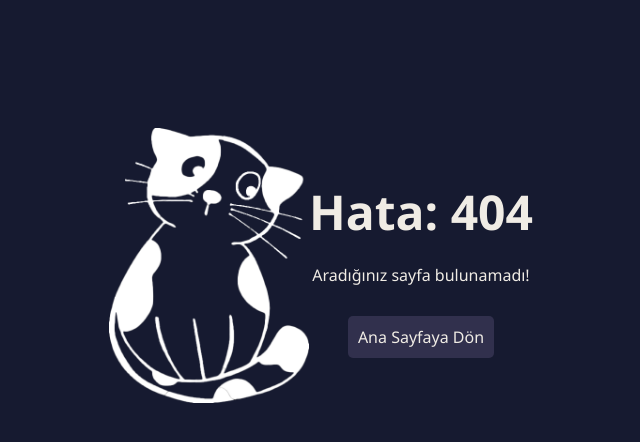
After one commit to kerem37mert/Blog-website, a PHP site: template app/views/404.php in a window 1280 px wide. The commit adds this page. Shown: the top 442 px of the page, without its empty margins (319-959 px from the left). Run offline with PHP 8.4, Linux system fonts and the light colour scheme; the template is opened without the code that fills it, so the values that code supplies are empty; some libraries are stand-ins or nearby versions.

Commit message:
3. commit

```diff
--- a/app/controllers/ContentsController.php
+++ b/app/controllers/ContentsController.php
@@ -4,6 +4,8 @@ require_once "libs/Controller.php";
 
 class ContentsController extends Controller
 {
+    public $page = 1;
+
     public function index()
     {
         $this->title = "İçerikler | ". $this->title;
--- a/app/models/HomeModel.php
+++ b/app/models/HomeModel.php
@@ -8,4 +8,9 @@ class HomeModel extends Database
     {
         return $this->getRows("SELECT content_title, content_desc, content_url FROM  contents order by content_date DESC LIMIT 10");
     }
+
+    public function highlightsData()
+    {
+        return $this->getRows("SELECT * FROM highlights LIMIT 3");
+    }
 }
--- /dev/null
+++ b/app/views/404.php
@@ -0,0 +1,22 @@
+<!doctype html>
+<html lang="en">
+<head>
+    <meta charset="UTF-8">
+    <meta name="viewport" content="width=device-width, user-scalable=no, initial-scale=1.0, maximum-scale=1.0, minimum-scale=1.0">
+    <meta http-equiv="X-UA-Compatible" content="ie=edge">
+    <title>404</title>
+    <link rel="stylesheet" href="<?php echo BASE_URL; ?>public/css/style.css">
+</head>
+<body>
+    <section class="container-404">
+        <div class="image-404">
+            <img src="<?php echo BASE_URL; ?>public/images/keddy-404.png" alt="404">
+        </div>
+        <div class="text-404">
+            <h1>Hata: 404</h1>
+            <p>Aradığınız sayfa bulunamadı!</p>
+            <a href="<?php echo BASE_URL ?>">Ana Sayfaya Dön</a>
+        </div>
+    </section>
+</body>
+</html>
--- a/index.php
+++ b/index.php
@@ -52,7 +52,7 @@ switch ($address[0]):
         break;
 
     case "content":
-        if(isset($address[1])):
+        if(isset($address[2])):
             header("location:".BASE_URL."404");
             exit;
         endif;
@@ -78,5 +78,7 @@ switch ($address[0]):
     //OPERATIONS
 
     default:
-        echo "404";
+        require_once "app/controllers/PageNotFoundController.php";
+        $pageNotFoundController = new PageNotFoundController();
+        $pageNotFoundController->index();
 endswitch;
--- a/public/css/style.css
+++ b/public/css/style.css
@@ -457,6 +457,49 @@ section.contents {
 }
 /* Content END */
 
+/* 404 START */
+.container-404 {
+    display: flex;
+    justify-content: center;
+    align-items: center;
+    margin-top: 10%;
+}
+
+.text-404 {
+    color: #F0ECE5;
+    text-align: center;
+}
+
+.text-404 h1 {
+    font-size: 3em;
+}
+
+.text-404 p {
+    margin-top: 20px;
+}
+
+.text-404 a {
+    margin-top: 30px;
+    color: #F0ECE5;
+    text-decoration: none;
+    padding: 10px;
+    background-color: #31304D;
+    display: inline-block;
+    border-radius: 5px;
+}
+
+.text-404 a:hover {
+    background-color: #B6BBC4;
+    color: #31304D;
+    transition: 0.2s;
+}
+
+.image-404 img{
+    width: 200px;
+}
+
+/* 404 END */
+
 
 /** For Mobile Devices **/
 @media(max-width:768px) {
```
Also changed, not shown: app/controllers/HomeController.php (+11 -1 lines), app/controllers/PageNotFoundController.php (added, +9 -0 lines), app/models/ContentModel.php (added, +9 -0 lines), app/views/home.php (+4 -10 lines), app/views/rightbar.php (+8 -22 lines), libs/Controller.php (+15 -1 lines), libs/Model.php (+10 -0 lines), public/images/highlights/1.png (renamed from public/images/1.png), public/images/highlights/2.png (added), public/images/highlights/3.png (added), public/images/keddy-404.png (added).
